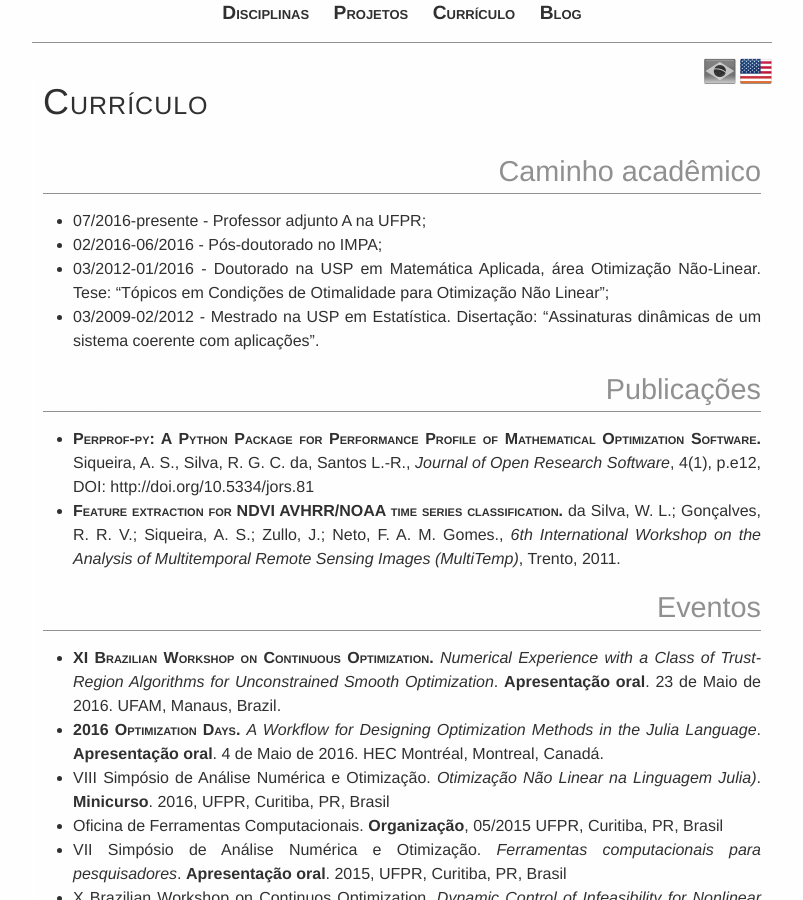
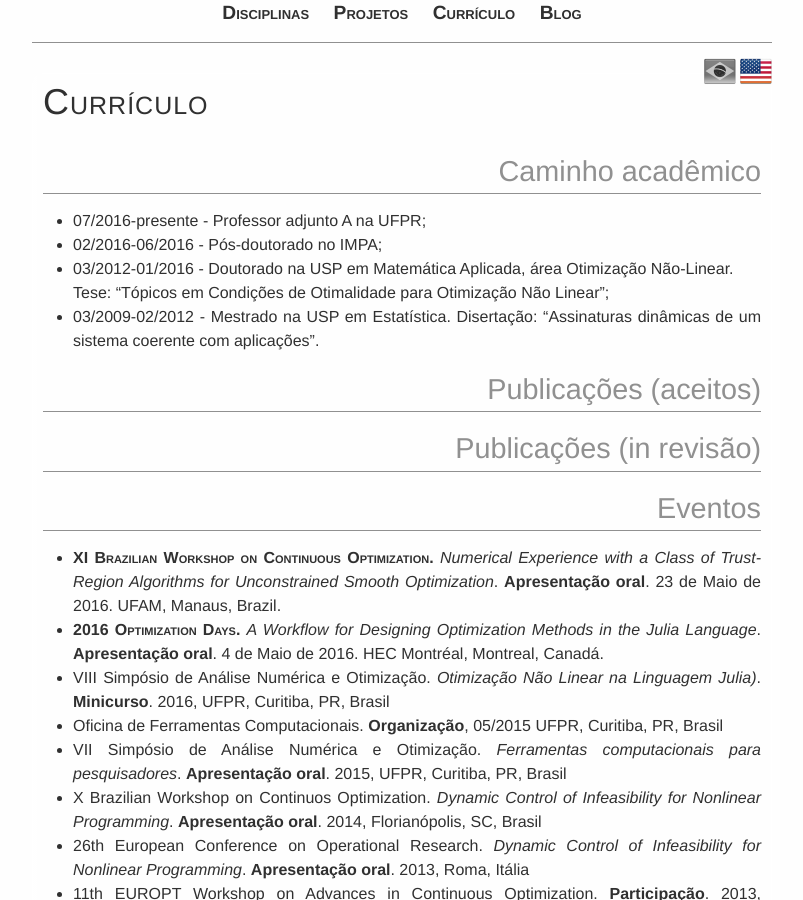
Before and after one commit to abelsiqueira/abelsiqueira.github.io-old, a Jekyll site: the page built from curriculum.br.md, in a window 1280 px wide and 900 px high, scrolled down 319 px. Shown: the whole window, without its empty margins (238-1041 px from the left). Built offline with Jekyll 4.4.1, drawn with Linux system fonts in a browser that asks for light colours.

Commit message:
Update curriculum.br.md

```diff
--- a/curriculum.br.md
+++ b/curriculum.br.md
@@ -12,25 +12,15 @@ permalink:  /br/curriculum/
   - 07/2016-presente - Professor adjunto A na UFPR;
   - 02/2016-06/2016 - Pós-doutorado no IMPA;
   - 03/2012-01/2016 - Doutorado na USP em Matemática Aplicada,
-    área Otimização Não-Linear.
+    área Otimização Não-Linear. <br />
     Tese:
     "Tópicos em Condições de Otimalidade para Otimização Não Linear";
   - 03/2009-02/2012 - Mestrado na USP em Estatística.
   Disertação: "Assinaturas dinâmicas de um sistema coerente com aplicações".
 
-# Publicações
+# Publicações (aceitos)
 
-  - **[Perprof-py: A Python Package for Performance Profile of Mathematical
-    Optimization Software.](http://doi.org/10.5334/jors.81)**
-    Siqueira, A. S., Silva, R. G. C. da, Santos L.-R.,
-    _Journal of Open Research Software_, 4(1), p.e12, DOI:
-    http://doi.org/10.5334/jors.81
-  - **[Feature extraction for NDVI AVHRR/NOAA time series
-    classification.](http://dx.doi.org/10.1109/Multi-Temp.2011.6005091)**
-    da Silva, W. L.; Gonçalves, R. R. V.; Siqueira, A. S.; Zullo, J.; Neto, F.
-    A. M. Gomes.,
-    _6th International Workshop on the Analysis of Multitemporal Remote Sensing
-    Images (MultiTemp)_, Trento, 2011.
+# Publicações (in revisão)
 
 # Eventos
 
```
